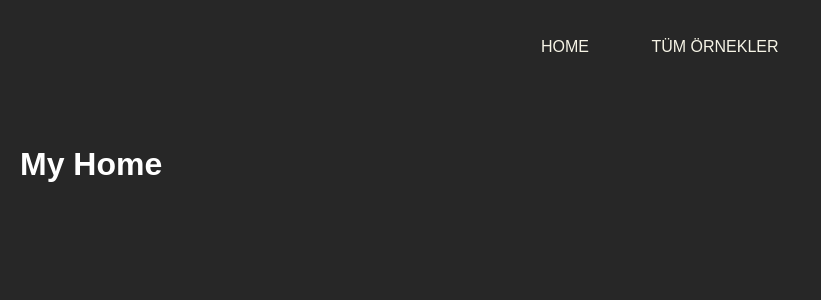
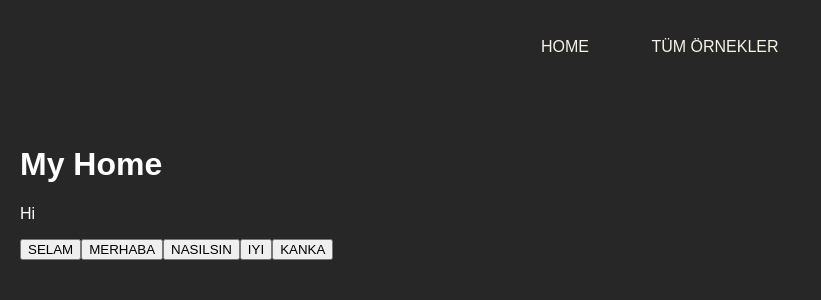
Before and after one commit to vyslbyrx/react, a React (Create React App) app: page / in a window 1280 px wide. Shown: the top 300 px of the page, without its empty margins (0-821 px from the left). Built offline with nearby package versions, Linux system fonts and the light colour scheme.

Commit message:
link update

```diff
--- a/src/App.js
+++ b/src/App.js
@@ -1,9 +1,58 @@
 import { Link,Outlet} from "react-router-dom"
 import './App.css';
-import { useState} from "react";
+import {useReducer, useRef, useState} from "react";
 import {FaStar} from "react-icons/fa";
 
 export function Home() {
+
+    const initialState = {
+        message: "Hi"
+    };
+    function reducer(state,action) {
+        switch (action.type) {
+            case "SELAM":
+                return {
+                    message: "Selamlar"
+                }
+            case "MERHABA":
+                return {
+                    message: "Merhabalar"
+                }
+            case "NASILSIN":
+                return {
+                    message: "Nasılsınız"
+                }
+            case "IYI":
+                return {
+                    message: "Aynı bea nolsun"
+                }
+            case "KANKA":
+                return {
+                    message: "Kankam hoşgeldin."
+                }
+            default:
+                return {
+                    message: state.message
+                }
+        }
+    }
+    // Reducer SwitchCase
+    const [state, dispatch] = useReducer(reducer, initialState);
+
+    const buttonList= [
+        {type: "SELAM"},
+        {type: "MERHABA"},
+        {type: "NASILSIN"},
+        {type: "IYI"},
+        {type: "KANKA"}
+    ]
+
+    const buttonListHtml = () => {
+       return buttonList.map(button => (
+            <button onClick={() =>dispatch({type: button.type})}>{button.type}</button>
+        ))
+    }
+
     return(
         <div>
             <nav className={'navMenu'}>
@@ -12,6 +61,9 @@ export function Home() {
                 <div className="dot"></div>
             </nav>
             <h1>My Home</h1>
+            <p>{state.message}</p>
+
+            {buttonListHtml()}
         </div>
     )
 }
@@ -158,7 +210,7 @@ export function Rating() {
     }
 
     function StarRating({totalStars}) {
-      const [selectedStars,setSelectedStars] = useState(0)
+      const [selectedStars,setSelectedStars] = useState(0);
       return  createArray(totalStars).map((n,i) => (
           <Star
               key={i}
@@ -168,9 +220,11 @@ export function Rating() {
           ))
     }
 
+    const [starCount,setStarCount] = useState(5)
     return(
         <>
-            <StarRating totalStars={5} />
+            <StarRating totalStars={starCount} />
+            <input style={{display: "block",marginTop: "20px"}} type="number" onChange={(e) => setStarCount(Number(e.target.value))}/>
         </>
     )
 }
--- a/src/index.js
+++ b/src/index.js
@@ -9,7 +9,7 @@ root.render(
     <BrowserRouter>
         <Routes >
             <Route path="/" element={<Home />} />
-            <Route path="/allExamples" element={<AllExamples />} >
+            <Route path="allExamples" element={<AllExamples />} >
                 <Route path="form-validate" element={<FormValidate />} />
                 <Route path="counter" element={<Counter />} />
                 <Route path="checkbox" element={<CheckBoxControl />} />
```
